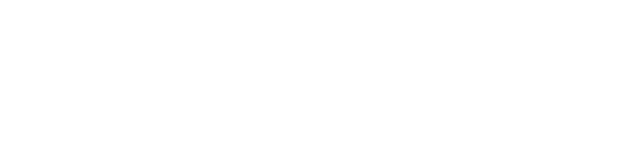
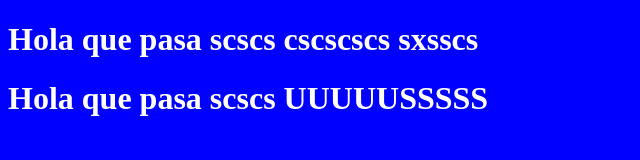
Before and after one commit to pacomacho/Nueva-carpeta, a plain HTML site: page index.html in a window 1280 px wide. Shown: the whole page, without its empty margins (0-640 px from the left). Drawn offline with Linux system fonts and the light colour scheme.

Commit message:
azul del bueno y blanco

```diff
--- a/index.html
+++ b/index.html
@@ -5,7 +5,7 @@
     <meta name="viewport" content="width=device-width, initial-scale=1.0">
     <title>Document</title>
 </head>
-<body style="background-color: dark-blue; color: white">
+<body style="background-color: blue; color: white">
     <h1>Hola que pasa scscs cscscscs sxsscs</h1>
     <h1>Hola que pasa scscs UUUUUSSSSS</h1>
 </body>
```
